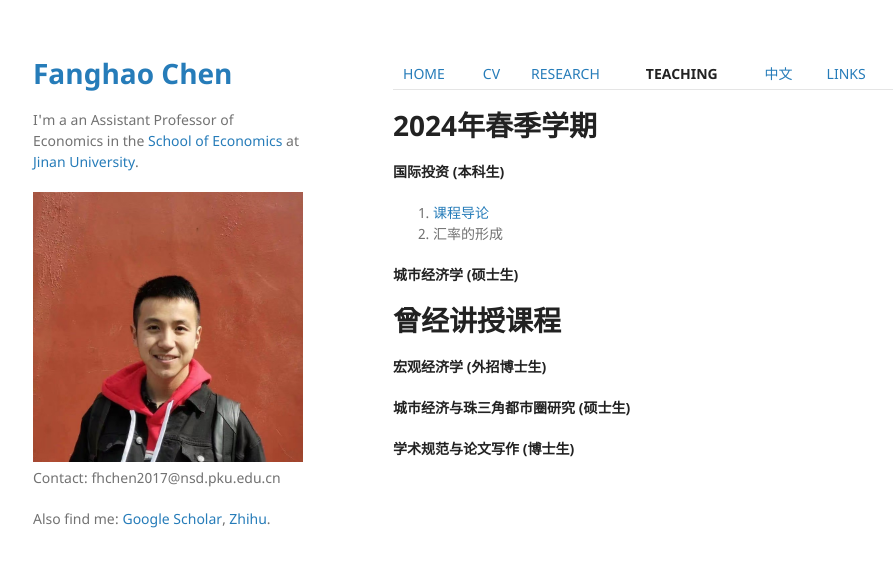
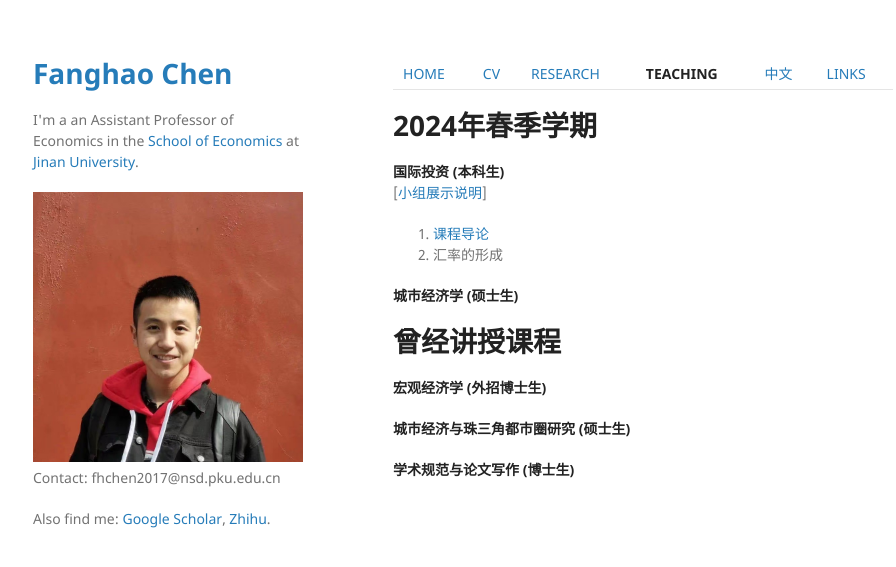
Before and after one commit to FanghaoChen/homepage, a Jekyll site: the page built from teaching.md, in a window 1280 px wide. Shown: the top 567 px of the page, without its empty margins (177-1073 px from the left). Built offline with Jekyll 4.4.1, drawn with Linux system fonts in a browser that asks for light colours; our own code applies the rules of GitHub Pages for plain Markdown files.

Commit message:
Update teaching.md

```diff
--- a/teaching.md
+++ b/teaching.md
@@ -3,6 +3,8 @@
 # 2024年春季学期
 
 **国际投资 (本科生)** <br/>
+[[小组展示说明](./assets/关于小组路演的说明.pdf)]
+
 1. [课程导论](./assets/第1讲_课程导论.pdf)
 2. 汇率的形成
 
```
